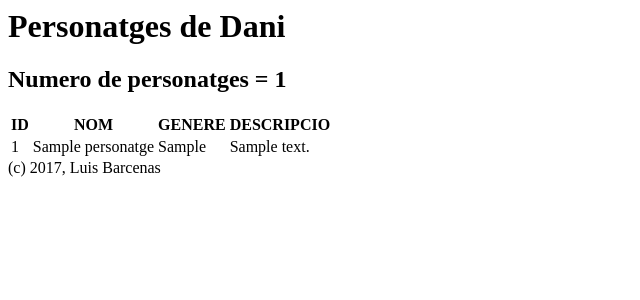
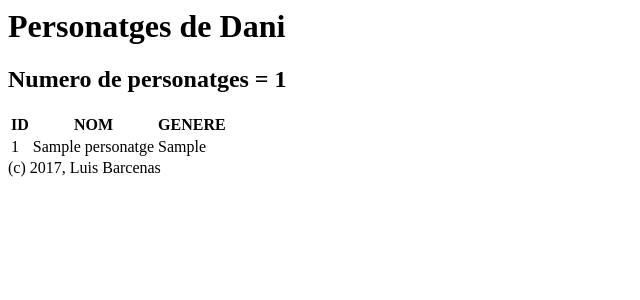
Before and after one commit to danic96/Practica1, a Django app: page /Aplicacio/Personatges/1/ in a window 1280 px wide. Shown: the top 300 px of the page, without its empty margins (0-640 px from the left). Run offline with Django 3.2, Linux system fonts and the light colour scheme; tables that the repository leaves empty hold one stand-in row (values such as "Sample post").

Commit message:
Descativat mostrar descripcio personatge

```diff
--- a/Practica1/Aplicacio/templates/dashboard_characters.html
+++ b/Practica1/Aplicacio/templates/dashboard_characters.html
@@ -7,7 +7,7 @@
             <th>ID</th>
             <th>NOM</th>
             <th>GENERE</th>
-            <th>DESCRIPCIO</th>
+            <!-- <th>DESCRIPCIO</th> -->
         </tr>
     {% if personatges %}
 
@@ -16,7 +16,7 @@
             <td>{{ personatge.id }}</td>
             <td>{{ personatge.nom }}</td>
             <td>{{ personatge.genere }}</td>
-            <td>{{ personatge.descripcio }}</td>
+            <!-- <td>{{ personatge.descripcio }}</td> -->
         </tr>
         {% endfor %}
 
```
